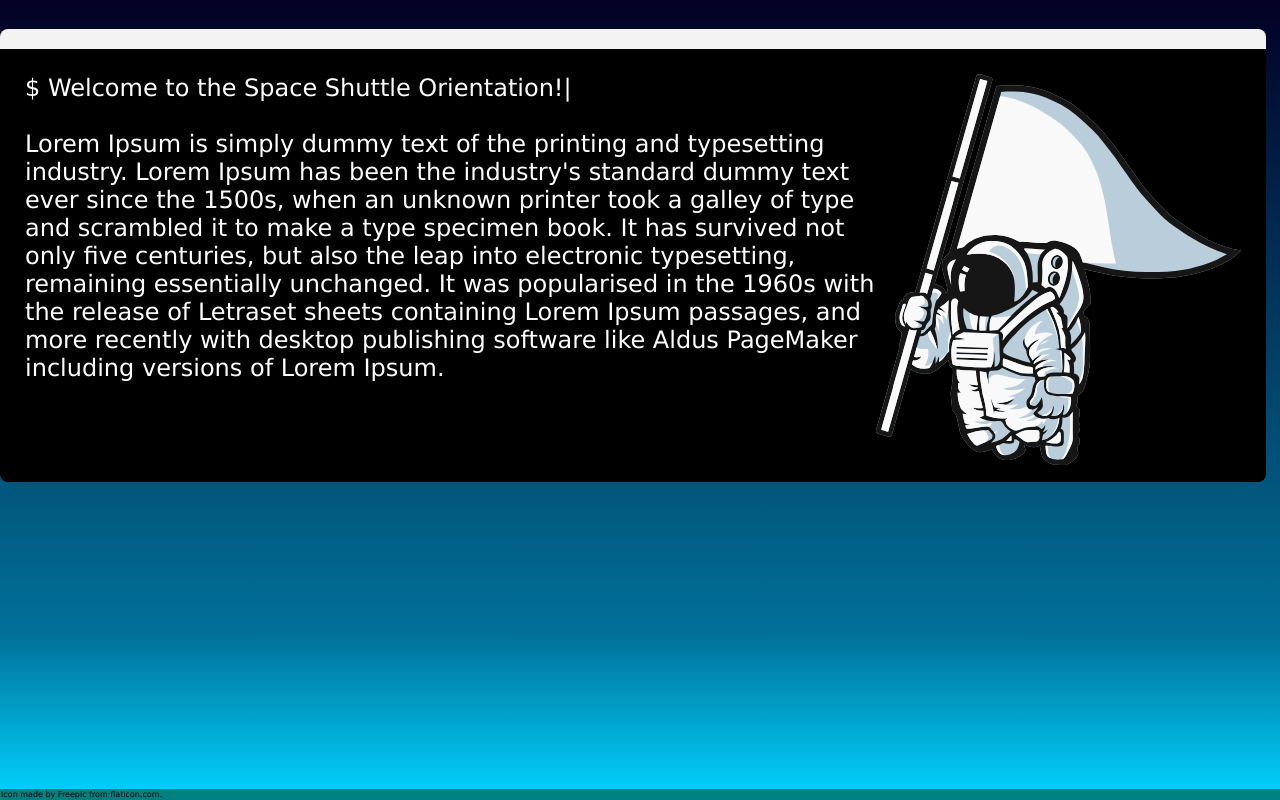
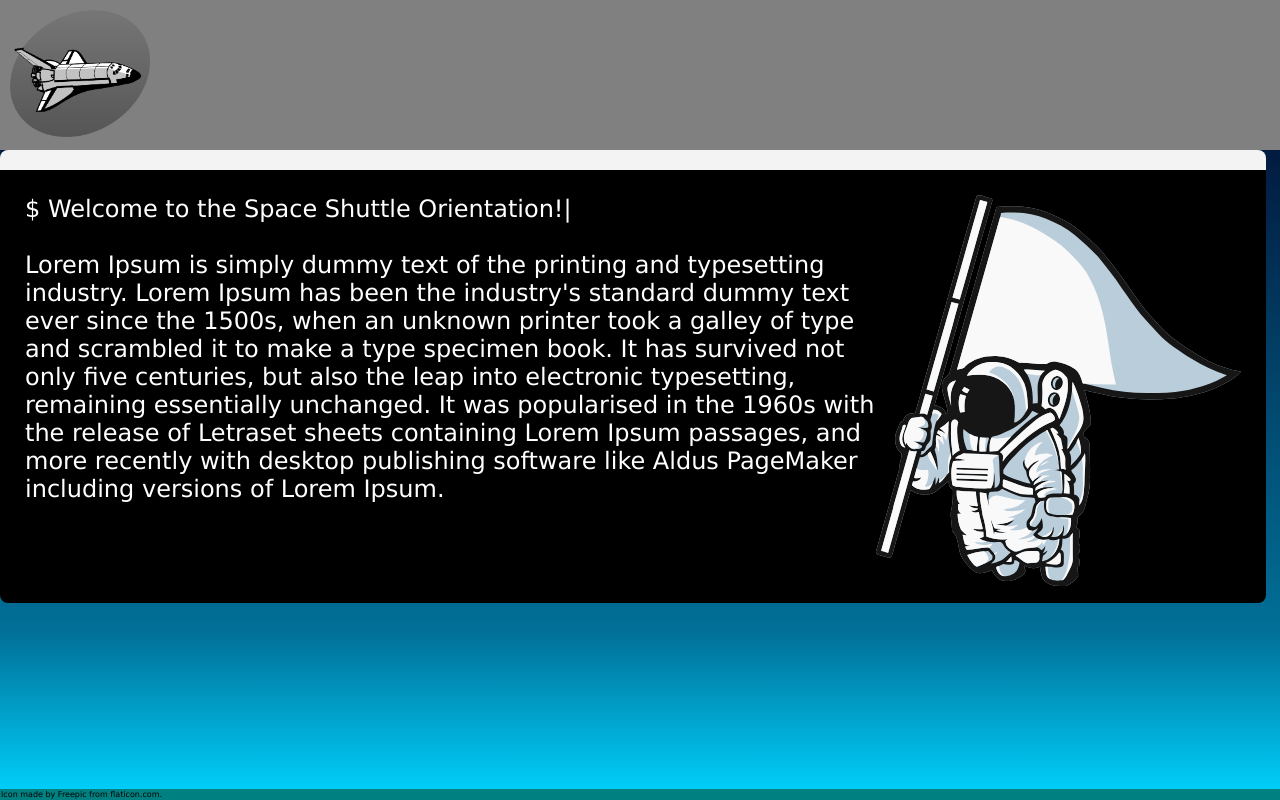
Before and after one commit to hannakalala/Console, a website with bundled scripts: page index.html in a window 1280 px wide. Built offline with nearby package versions, Linux system fonts and the light colour scheme.

Commit message:
Image adjustments

```diff
--- a/index.html
+++ b/index.html
@@ -9,11 +9,11 @@
 <body>
 <div id="wrapper-background-gradient">
  <header>
-    <!img alt="Avaruussukkulan kuva." src="img/shuttle.png" class="res-img" id="shuttle">
+    <img alt="Avaruussukkulan kuva." src="img/shuttle.png"  id="shuttle">
+
  </header>
         <main  style="overflow:auto">
            <div class="wrapper_background">
-                <br>
                    <div class="text__editor">
                         <div class="text__body">
                             <img src="img/Spaceman5.svg" class="res-img" alt="Pieni avaruusmies yläkulmassa.">
--- a/src/CSS/common.css
+++ b/src/CSS/common.css
@@ -14,7 +14,7 @@ body {
 
 header {
     font-size:12px;
-     color: grey;
+    background-color: grey;
     padding: 5px;
 }
 
--- a/src/CSS/terminal.css
+++ b/src/CSS/terminal.css
@@ -24,7 +24,7 @@ section {
 
 }
 
-.text__editor .text__body {font-size: 1.5rem; color: #fff;}
+.text__editor .text__body {font-size: x-large; color: #fff;}
 
 .typed-cursor {
               color: #fff;
```
